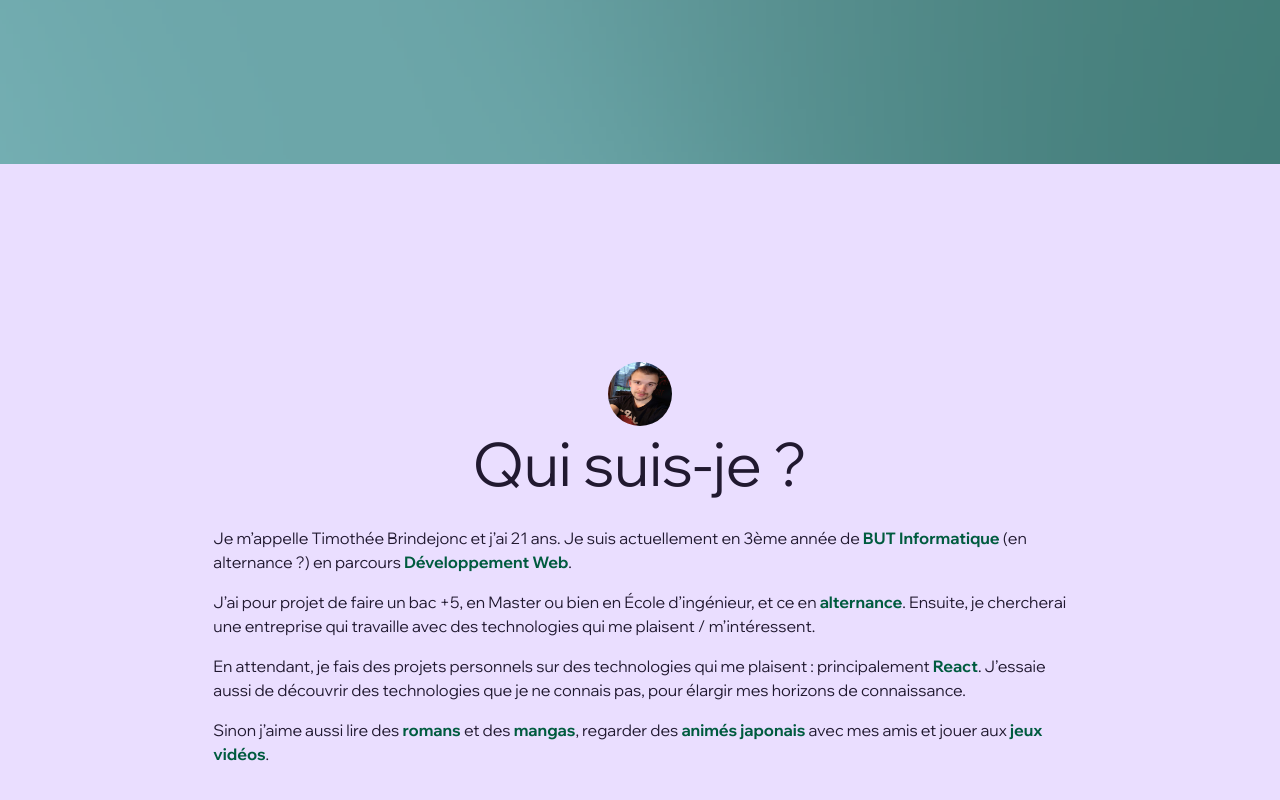
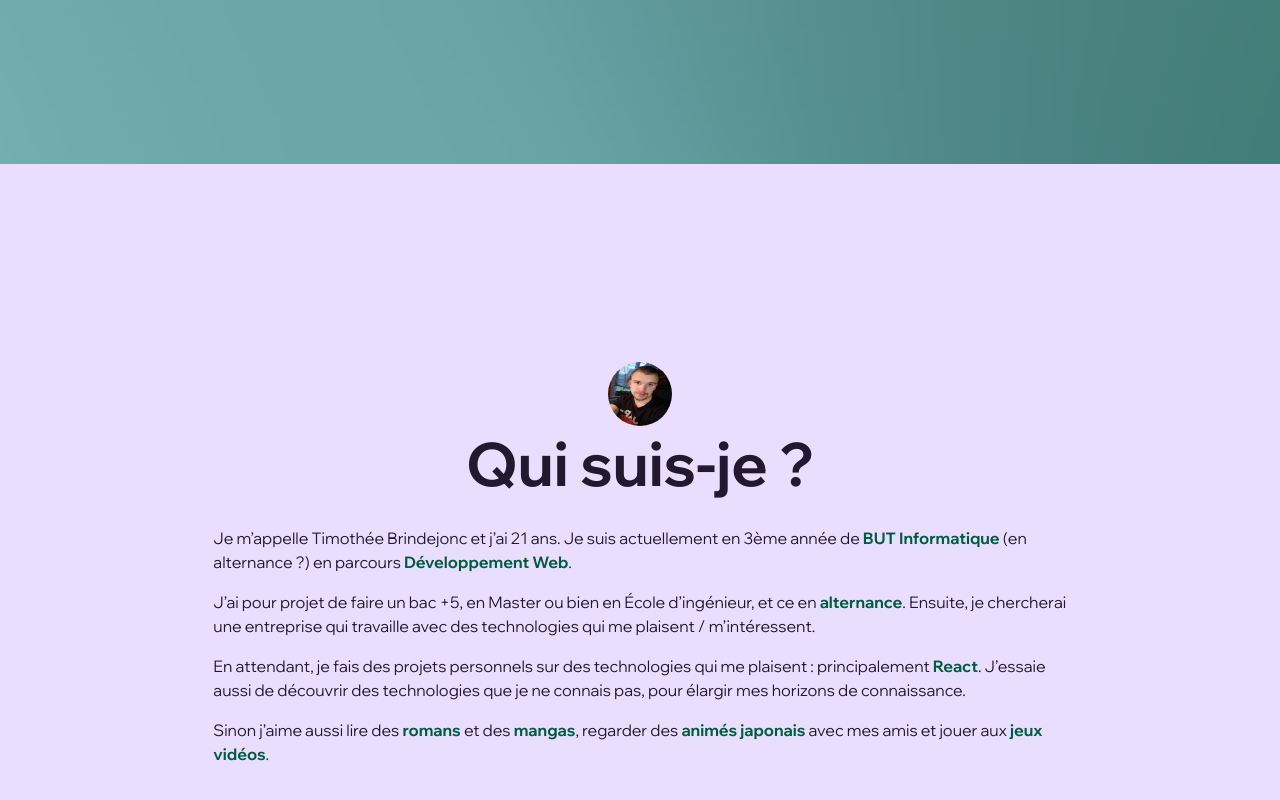
Before and after one commit to Timeuh/Portfolio-v2, a React (Vite) app: page / in a window 1280 px wide. Shown: the part 636-1436 px from the top of the page. Built offline with nearby package versions, Linux system fonts and the light colour scheme.

Commit message:
style: make title bold

```diff
--- a/src/components/About.tsx
+++ b/src/components/About.tsx
@@ -12,7 +12,7 @@ export default function About() {
   return (
     <div id={'about'} className={`about-base-mobile ${isCurrentLight ? 'bg-pink-light text-violet-dark' : 'bg-violet-dark text-pink-light'}`}>
       <img src='src/assets/images/pictures/photo_8.png' alt='me' className={'w-16 h-16 rounded-full'}/>
-      <h1 className={'text-6xl pb-8 pt-2'}>Qui suis-je ?</h1>
+      <h1 className={'text-6xl pb-8 pt-2 font-bold'}>Qui suis-je ?</h1>
       <div className={'flex flex-col items-center space-y-4 w-2/3'}>
         <p>Je m’appelle Timothée Brindejonc et j’ai 21 ans. Je suis actuellement en 3ème année de
           <span className={`font-bold ${isCurrentLight ? 'text-primary-light' : 'text-primary-dark'}`}> BUT Informatique </span>
```
